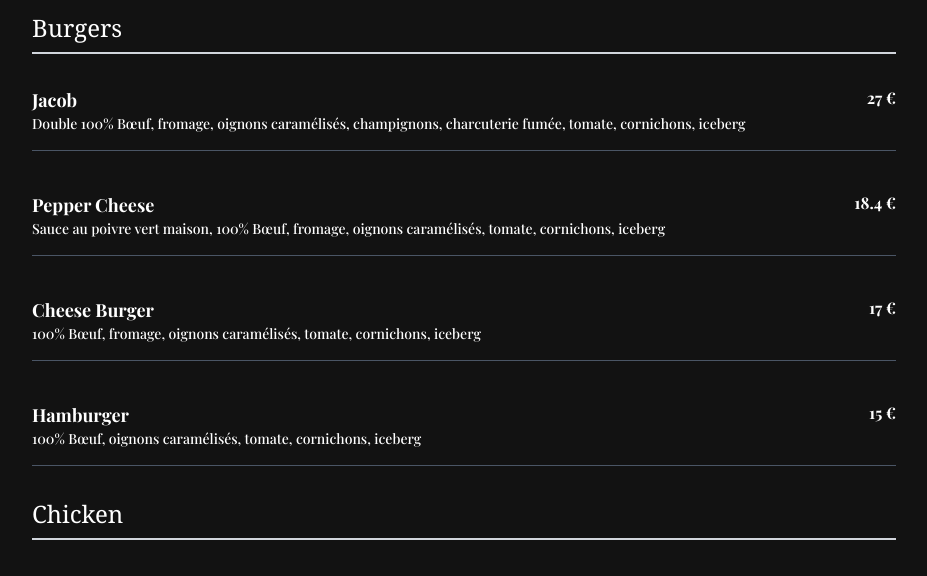
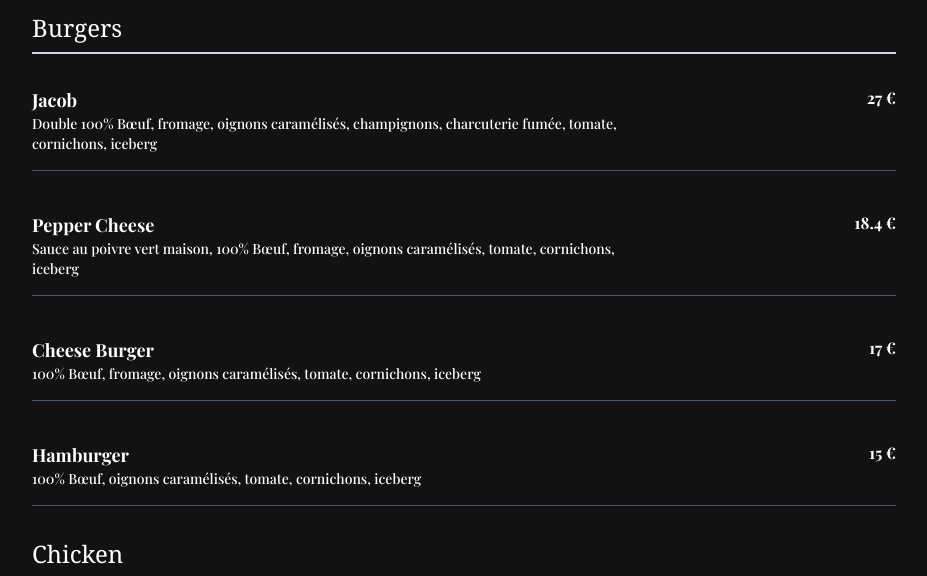
Before and after one commit to DEVBL770/rosetta, a Nuxt app: page / in a window 1280 px wide. Shown: the part 224-800 px from the top of the page, without its empty margins (176-1103 px from the left). Built offline with nearby package versions, Linux system fonts and the light colour scheme.

Commit message:
Mise à jour du site avec les dernières modifications 3

```diff
--- a/components/MenuItem.vue
+++ b/components/MenuItem.vue
@@ -1,10 +1,12 @@
 <template>
-  <div class="flex flex-col sm:flex-row justify-between items-start py-4 border-b border-gray-600">
-    <div class="flex-1">
+  <div class="flex justify-between items-start py-4 border-b border-gray-600">
+    <div class="w-3/4 pr-4">
       <h3 class="text-lg font-semibold">{{ name }}</h3>
-      <p class="text-sm text-white-700">{{ description }}</p>
+      <p class="text-sm text-white-700 break-words">{{ description }}</p>
     </div>
-    <span class="text-md font-bold text-white-800 mt-2 sm:mt-0 sm:text-right">{{ price }} €</span>
+    <div class="w-1/4 text-right">
+      <span class="text-md font-bold text-white-800">{{ price }} €</span>
+    </div>
   </div>
 </template>
 
@@ -12,15 +14,6 @@
 defineProps({
   name: String,
   description: String,
-  price: String
+  price: [String, Number]
 });
 </script>
-
-<style scoped>
-/* Assurer le retour à la ligne dans la description sur mobile */
-@media (max-width: 767px) {
-  .menu-item p {
-    white-space: normal; /* Permet à la description de se casser sur plusieurs lignes */
-  }
-}
-</style>
```
